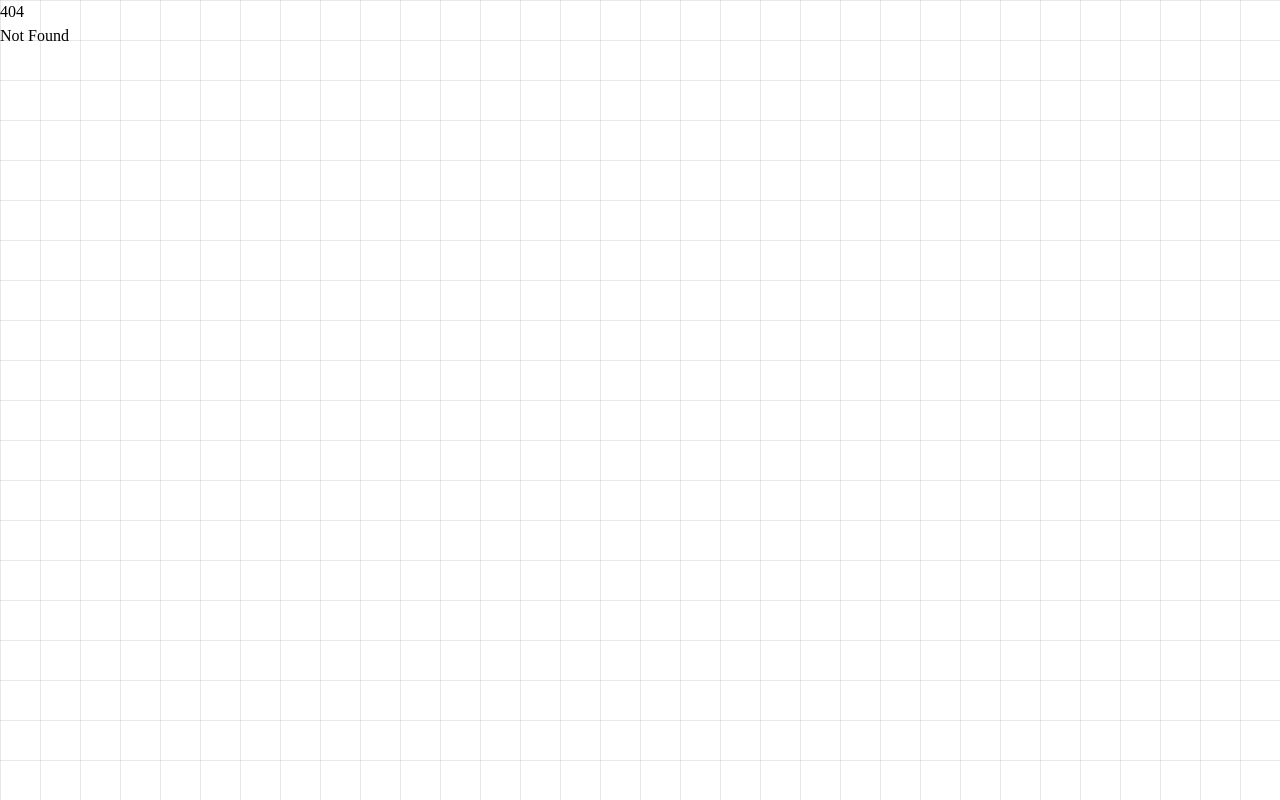
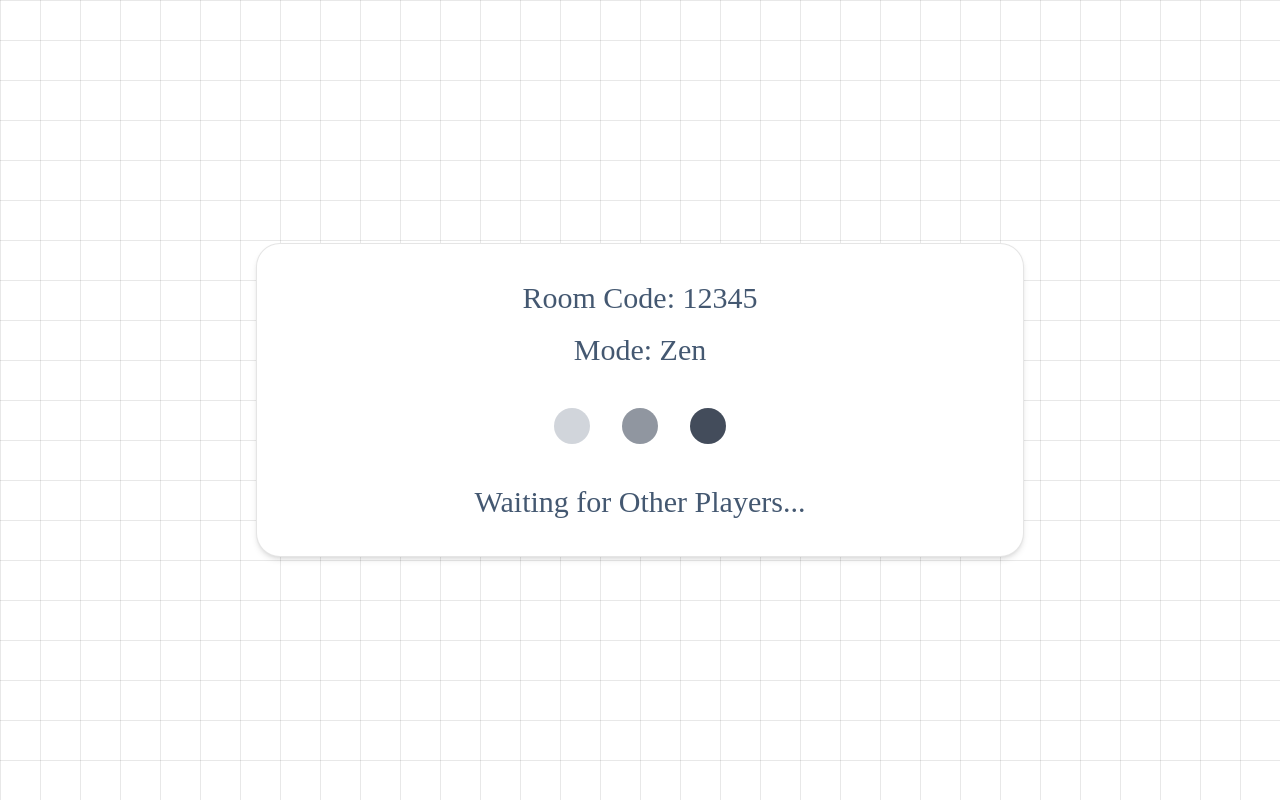
Before and after one commit to gunpachon/FindMyMines, a SvelteKit app in the folder apps/web/: page /waiting in a window 1280 px wide. Before the commit this address had no page. Built offline with nearby package versions, Linux system fonts and the light colour scheme; a web font is replaced by a local one.

Commit message:
feat: add waiting page

```diff
--- a/apps/web/src/app.css
+++ b/apps/web/src/app.css
@@ -10,6 +10,7 @@
   --color-be-mine-dark-gray: #31373d;
   --color-be-mine-light-gray: #495565;
   --color-be-mine-light-blue: #eff6fe;
+  --color-be-mine-dot: #D9D9D9;
 
   --animate-floating: floating 5s infinite ease-in-out;
 
--- /dev/null
+++ b/apps/web/src/routes/waiting/+page.svelte
@@ -0,0 +1,51 @@
+<script lang="ts">
+  let roomCode = $state("12345");
+  let mode = $state("Zen");
+</script>
+
+<div class="relative z-10 mx-auto h-dvh max-w-5xl p-6">
+  <div class="flex h-full flex-col items-center justify-center">
+    <div class="w-full max-w-3xl rounded-3xl border border-black/10 bg-white shadow-md p-9">
+      <div class="flex flex-col items-center gap-6 text-center">
+        <div class="space-y-4">
+          <p class="text-3xl font-normal text-be-mine-gray">Room Code: {roomCode}</p>
+          <p class="text-3xl font-normal text-be-mine-gray">Mode: {mode}</p>
+        </div>
+
+        <div class="flex gap-8 my-4">
+          <div class="w-9 h-9 rounded-full animate-dot-1"></div>
+          <div class="w-9 h-9 rounded-full animate-dot-2"></div>
+          <div class="w-9 h-9 rounded-full animate-dot-3"></div>
+        </div>
+
+        <p class="text-3xl font-normal text-be-mine-gray">Waiting for Other Players...</p>
+      </div>
+    </div>
+  </div>
+</div>
+
+<style>
+  @keyframes dotAnimation {
+    0%, 100% {
+      background-color: var(--be-mine-dot, #D1D5DB);
+    }
+    50% {
+      background-color: var(--be-mine-dark-gray, #374151);
+    }
+  }
+
+  .animate-dot-1 {
+    animation: dotAnimation 1.5s infinite;
+    animation-delay: 0.5s;
+  }
+
+  .animate-dot-2 {
+    animation: dotAnimation 1.5s infinite;
+    animation-delay: 1s;
+  }
+
+  .animate-dot-3 {
+    animation: dotAnimation 1.5s infinite;
+    animation-delay: 1.5s;
+  }
+</style>
```
